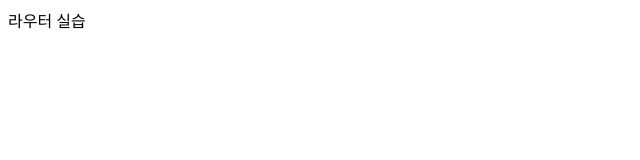
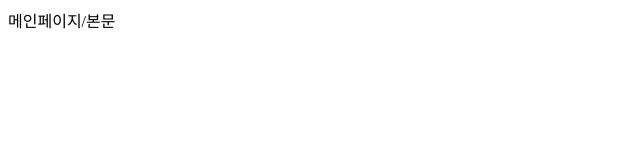
Before and after one commit to jihwangim09-design/2026_react, a React (Vite) app: page /home in a window 1280 px wide. Shown: the top 160 px of the page, without its empty margins (0-640 px from the left). Built offline with nearby package versions, Linux system fonts and the light colour scheme.

Commit message:
0916 1038

```diff
--- a/src/example/day04/APP.jsx
+++ b/src/example/day04/APP.jsx
@@ -1,3 +1,10 @@
-export default function App(props){
-    return(<> 라우터 실습 </>)
+import { Route, Routes } from "react-router-dom";
+import Home from "./Home";
+export default function App( props ){
+    return (<>
+        <Routes> {/* 여기에 들어가는 경로들은 주소정의에 따라 렌더링 */}
+            <Route path="/home" element={ <Home/> } />
+        </Routes>
+    </>)
 }
+// <Route path="/도메인이후주소정의" element={ <컴포넌트/> } />
--- /dev/null
+++ b/src/example/day04/Home.jsx
@@ -0,0 +1,3 @@
+export default function Home( props ){ // 첫화면 담당?
+    return (<> 메인페이지/본문 </>)
+}
```
Also changed, not shown: src/example/리액트환경설정.txt.
